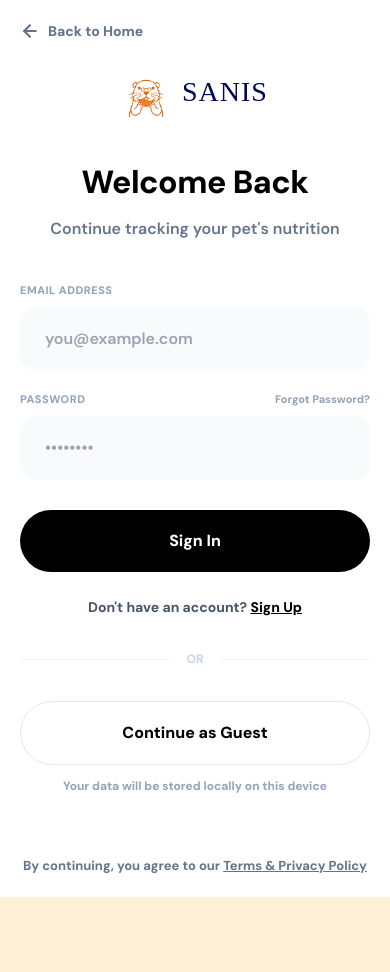
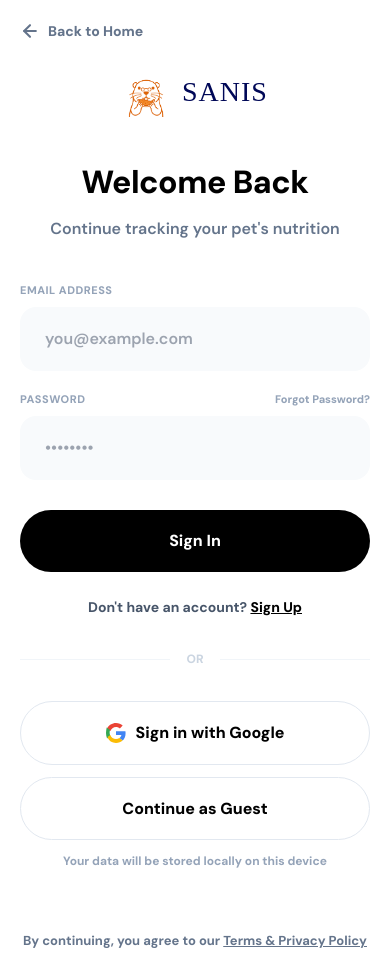
Before and after one commit to 3mmvr/sanis, a React (Vite) app: page /login in a window 390 px wide. Before the commit the page ends 897 px from the top, so only its background shows below. Built offline with nearby package versions, Linux system fonts and the light colour scheme; no server answers; the database is empty; a web font is replaced by a local one.

Commit message:
Final: Supabase integration with Google OAuth and Mobile UI polish

```diff
--- a/App.tsx
+++ b/App.tsx
@@ -16,6 +16,7 @@ import Video from './pages/Video';
 import Login from './pages/Login';
 import SignUp from './pages/SignUp';
 import { secureStorage } from './utils/storageService';
+import { supabase, validateConnection } from './utils/supabase';
 
 const STORAGE_KEY = 'sanis_session';
 const AUTH_KEY = 'sanis_auth';
@@ -74,6 +75,11 @@ const AppContent: React.FC = () => {
     initStorage();
   }, []);
 
+  // Validate DB connection on load
+  useEffect(() => {
+    validateConnection();
+  }, []);
+
   const hasInitialNav = useRef(false);
 
   // Initial navigation — runs ONCE on mount only.
@@ -125,12 +131,20 @@ const AppContent: React.FC = () => {
     if (isStorageLoaded) secureStorage.setItem(AUTH_KEY, authState);
   }, [authState, isStorageLoaded]);
 
-  const handleLogin = (email: string, password: string) => {
-    // Mock login - in production, this would call Supabase
+  const handleLogin = async (email: string, password: string) => {
+    try {
+      const { data, error } = await supabase.auth.signInWithPassword({
+        email,
+        password,
+      });
+
+      if (error) throw error;
+
+      if (data.user) {
         const user = {
-      id: Math.random().toString(36).substr(2, 9),
-      email,
-      fullName: email.split('@')[0]
+          id: data.user.id,
+          email: data.user.email || '',
+          fullName: data.user.user_metadata?.full_name || email.split('@')[0]
         };
 
         setAuthState({
@@ -144,23 +158,48 @@ const AppContent: React.FC = () => {
         } else {
           navigate(session.pets.length > 0 ? '/dashboard' : '/landing', { replace: true });
         }
+      }
+    } catch (err: any) {
+      alert(err.message || 'Login failed');
+    }
   };
 
-  const handleSignup = (email: string, password: string, fullName: string) => {
-    // Mock signup - in production, this would call Supabase
-    const user = {
-      id: Math.random().toString(36).substr(2, 9),
+  const handleSignup = async (email: string, password: string, fullName: string) => {
+    try {
+      const { data, error } = await supabase.auth.signUp({
         email,
-      fullName
+        password,
+        options: {
+          data: {
+            full_name: fullName,
+          }
+        }
+      });
+
+      if (error) throw error;
+
+      if (data.user) {
+        alert('Signup successful! Please check your email for verification.');
+        // For testing, we can auto-login if email confirmation is off
+        handleLogin(email, password);
+      }
+    } catch (err: any) {
+      alert(err.message || 'Signup failed');
+    }
   };
 
-    setAuthState({
-      isAuthenticated: true,
-      user,
-      isGuest: false
+  const handleGoogleLogin = async () => {
+    try {
+      const { error } = await supabase.auth.signInWithOAuth({
+        provider: 'google',
+        options: {
+          redirectTo: window.location.origin
+        }
       });
-
-    navigate('/app-onboarding', { replace: true });
+      if (error) throw error;
+    } catch (err: any) {
+      alert(err.message || 'Google login failed');
+    }
   };
 
   const handleGuestContinue = () => {
@@ -319,6 +358,7 @@ const AppContent: React.FC = () => {
         <Route path="/login" element={
           <Login
             onLogin={handleLogin}
+            onGoogleLogin={handleGoogleLogin}
             onSignupClick={() => navigate('/signup')}
             onGuestContinue={handleGuestContinue}
           />
@@ -326,6 +366,7 @@ const AppContent: React.FC = () => {
         <Route path="/signup" element={
           <SignUp
             onSignup={handleSignup}
+            onGoogleLogin={handleGoogleLogin}
             onLoginClick={() => navigate('/login')}
             onGuestContinue={handleGuestContinue}
           />
--- a/components/LandingPage.tsx
+++ b/components/LandingPage.tsx
@@ -213,7 +213,7 @@ const LandingPage: React.FC<LandingPageProps> = ({ onGetStarted, onSignIn }) =>
       </section>
 
       {/* ===== NUTRI REPORT DASHBOARD ===== */}
-      <section className="report-section" id="report" style={{ background: 'var(--cream)', padding: '60px 0' }}>
+      <section className="report-section" id="report" style={{ background: 'var(--cream)' }}>
         <div className="container">
           <div className="dashboard-wrapper">
             {/* Header */}
--- a/index.css
+++ b/index.css
@@ -584,8 +584,14 @@ button { cursor: pointer; border: none; font-family: inherit; }
   .section-title { font-size: 32px; }
   .about-left-new img { display: none; }
 
+  /* SECTION SPACING REDUCTION (MOBILE) */
+  .features-section { padding: 40px 0 !important; }
+  .analysis-section { padding: 40px 0 !important; }
+  .report-section { padding: 40px 0 !important; }
+  .about-section-new { padding: 40px 0 !important; }
+
   /* HIGHER PRIORITY OVERRIDES */
-  .about-heading-stack h2 { font-size: 36px !important; }
+  .about-heading-stack h2 { font-size: 50px !important; }
   .smart-doctor { height: 60%; opacity: 0.5; right: -20px; }
   .smart-card-main-content { max-width: 100% !important; }
 
--- a/package.json
+++ b/package.json
@@ -10,6 +10,7 @@
   },
   "dependencies": {
     "@google/genai": "^1.40.0",
+    "@supabase/supabase-js": "^2.104.1",
     "crypto-js": "^4.2.0",
     "react": "^19.2.4",
     "react-dom": "^19.2.4",
--- a/pages/Login.tsx
+++ b/pages/Login.tsx
@@ -4,11 +4,12 @@ import './SignUp.css'; // Unified auth styles (matches front-end)
 
 interface LoginProps {
   onLogin: (email: string, password: string) => void;
+  onGoogleLogin: () => void;
   onSignupClick: () => void;
   onGuestContinue: () => void;
 }
 
-const Login: React.FC<LoginProps> = ({ onLogin, onSignupClick, onGuestContinue }) => {
+const Login: React.FC<LoginProps> = ({ onLogin, onGoogleLogin, onSignupClick, onGuestContinue }) => {
   const [email, setEmail] = useState('');
   const [password, setPassword] = useState('');
 
@@ -60,7 +61,19 @@ const Login: React.FC<LoginProps> = ({ onLogin, onSignupClick, onGuestContinue }
           <span>OR</span>
         </div>
 
-        <button className="btn-auth-secondary" onClick={onGuestContinue}>Continue as Guest</button>
+        <div style={{ display: 'flex', flexDirection: 'column', gap: '12px' }}>
+          <button className="btn-auth-google" type="button" onClick={onGoogleLogin}>
+            <svg width="20" height="20" viewBox="0 0 48 48" style={{ marginRight: '10px' }}>
+              <path fill="#EA4335" d="M24 9.5c3.54 0 6.71 1.22 9.21 3.6l6.85-6.85C35.9 2.38 30.47 0 24 0 14.62 0 6.51 5.38 2.56 13.22l7.98 6.19C12.43 13.72 17.74 9.5 24 9.5z"/>
+              <path fill="#4285F4" d="M46.98 24.55c0-1.57-.15-3.09-.38-4.55H24v9.02h12.94c-.58 2.96-2.26 5.48-4.78 7.18l7.73 6c4.51-4.18 7.09-10.36 7.09-17.65z"/>
+              <path fill="#34A853" d="M9.64 28.91c-.61-1.84-.95-3.81-.95-5.91s.34-4.07.95-5.91l-7.98-6.19C.92 15.46 0 19.59 0 24s.92 8.54 2.61 13.09l7.03-5.09z"/>
+              <path fill="#FBBC05" d="M24 48c6.48 0 11.93-2.13 15.89-5.81l-7.73-6c-2.15 1.45-4.92 2.3-8.16 2.3-6.26 0-11.57-4.22-13.47-9.91l-7.03 5.09C6.51 42.62 14.62 48 24 48z"/>
+            </svg>
+            Sign in with Google
+          </button>
+
+          <button className="btn-auth-secondary" type="button" onClick={onGuestContinue}>Continue as Guest</button>
+        </div>
         <p className="auth-note">Your data will be stored locally on this device</p>
 
         <p className="auth-legal">
--- a/pages/SignUp.css
+++ b/pages/SignUp.css
@@ -190,6 +190,27 @@
   border-color: #CBD5E1;
 }
 
+.btn-auth-google {
+  width: 100%;
+  background-color: #FFFFFF;
+  color: #000000;
+  padding: 18px;
+  border: 1.5px solid #E2E8F0;
+  border-radius: 50px;
+  font-size: 16px;
+  font-weight: 800;
+  cursor: pointer;
+  display: flex;
+  align-items: center;
+  justify-content: center;
+  transition: all 0.2s ease;
+}
+
+.btn-auth-google:hover {
+  background-color: #F8FAFC;
+  box-shadow: 0 4px 12px rgba(0,0,0,0.05);
+}
+
 .auth-note {
   font-size: 12px;
   color: #94A3B8;
--- a/pages/SignUp.tsx
+++ b/pages/SignUp.tsx
@@ -4,11 +4,12 @@ import './SignUp.css';
 
 interface SignUpProps {
   onSignup: (email: string, password: string, fullName: string) => void;
+  onGoogleLogin: () => void;
   onLoginClick: () => void;
   onGuestContinue?: () => void;
 }
 
-const SignUp: React.FC<SignUpProps> = ({ onSignup, onLoginClick, onGuestContinue }) => {
+const SignUp: React.FC<SignUpProps> = ({ onSignup, onGoogleLogin, onLoginClick, onGuestContinue }) => {
   const [email, setEmail] = useState('');
   const [password, setPassword] = useState('');
   const [confirmPassword, setConfirmPassword] = useState('');
@@ -73,7 +74,19 @@ const SignUp: React.FC<SignUpProps> = ({ onSignup, onLoginClick, onGuestContinue
           <span>OR</span>
         </div>
 
-        <button className="btn-auth-secondary" onClick={onGuestContinue}>Continue as Guest</button>
+        <div style={{ display: 'flex', flexDirection: 'column', gap: '12px' }}>
+          <button className="btn-auth-google" type="button" onClick={onGoogleLogin}>
+            <svg width="20" height="20" viewBox="0 0 48 48" style={{ marginRight: '10px' }}>
+              <path fill="#EA4335" d="M24 9.5c3.54 0 6.71 1.22 9.21 3.6l6.85-6.85C35.9 2.38 30.47 0 24 0 14.62 0 6.51 5.38 2.56 13.22l7.98 6.19C12.43 13.72 17.74 9.5 24 9.5z"/>
+              <path fill="#4285F4" d="M46.98 24.55c0-1.57-.15-3.09-.38-4.55H24v9.02h12.94c-.58 2.96-2.26 5.48-4.78 7.18l7.73 6c4.51-4.18 7.09-10.36 7.09-17.65z"/>
+              <path fill="#34A853" d="M9.64 28.91c-.61-1.84-.95-3.81-.95-5.91s.34-4.07.95-5.91l-7.98-6.19C.92 15.46 0 19.59 0 24s.92 8.54 2.61 13.09l7.03-5.09z"/>
+              <path fill="#FBBC05" d="M24 48c6.48 0 11.93-2.13 15.89-5.81l-7.73-6c-2.15 1.45-4.92 2.3-8.16 2.3-6.26 0-11.57-4.22-13.47-9.91l-7.03 5.09C6.51 42.62 14.62 48 24 48z"/>
+            </svg>
+            Sign up with Google
+          </button>
+
+          <button className="btn-auth-secondary" type="button" onClick={onGuestContinue}>Continue as Guest</button>
+        </div>
         <p className="auth-note">Your data will be stored locally on this device</p>
 
         <p className="auth-legal">
--- /dev/null
+++ b/utils/supabase.ts
@@ -0,0 +1,30 @@
+
+import { createClient } from '@supabase/supabase-js';
+
+const supabaseUrl = import.meta.env.VITE_SUPABASE_URL;
+const supabaseAnonKey = import.meta.env.VITE_SUPABASE_ANON_KEY;
+
+if (!supabaseUrl || !supabaseAnonKey) {
+  console.warn('Supabase credentials missing! Please check your .env file.');
+}
+
+export const supabase = createClient(
+  supabaseUrl || '',
+  supabaseAnonKey || ''
+);
+
+// Connection Validation Helper
+export const validateConnection = async () => {
+  try {
+    const { count, error } = await supabase
+      .from('profiles')
+      .select('*', { count: 'exact', head: true });
+
+    if (error) throw error;
+    console.log(`[Supabase] Connection Successful. Profiles found: ${count}`);
+    return true;
+  } catch (err) {
+    console.error('[Supabase] Connection Failed:', err);
+    return false;
+  }
+};
```
Also changed, not shown: 1 other file (tests, documents, lock files or other folders). Lines whose indentation alone changed are shown as unchanged.
